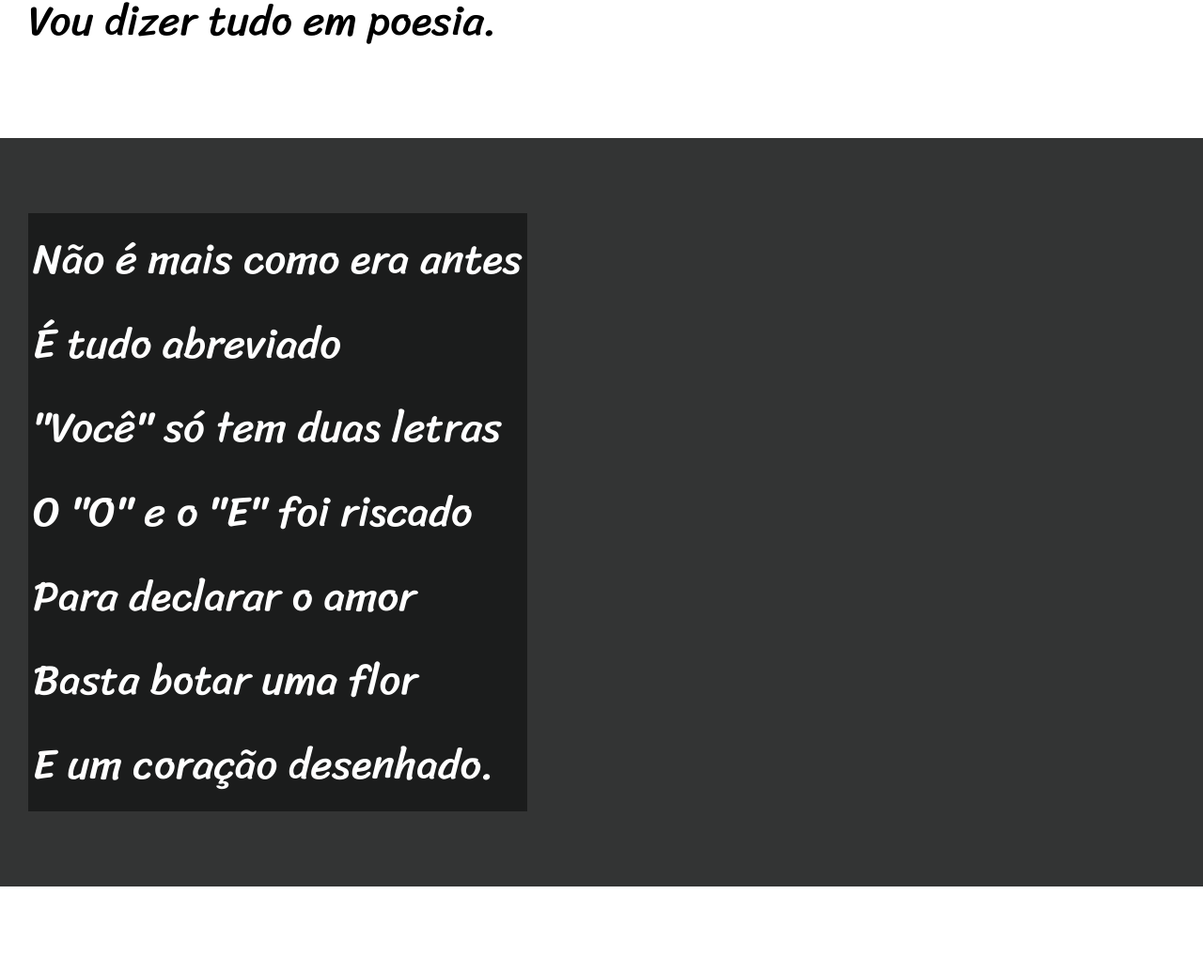
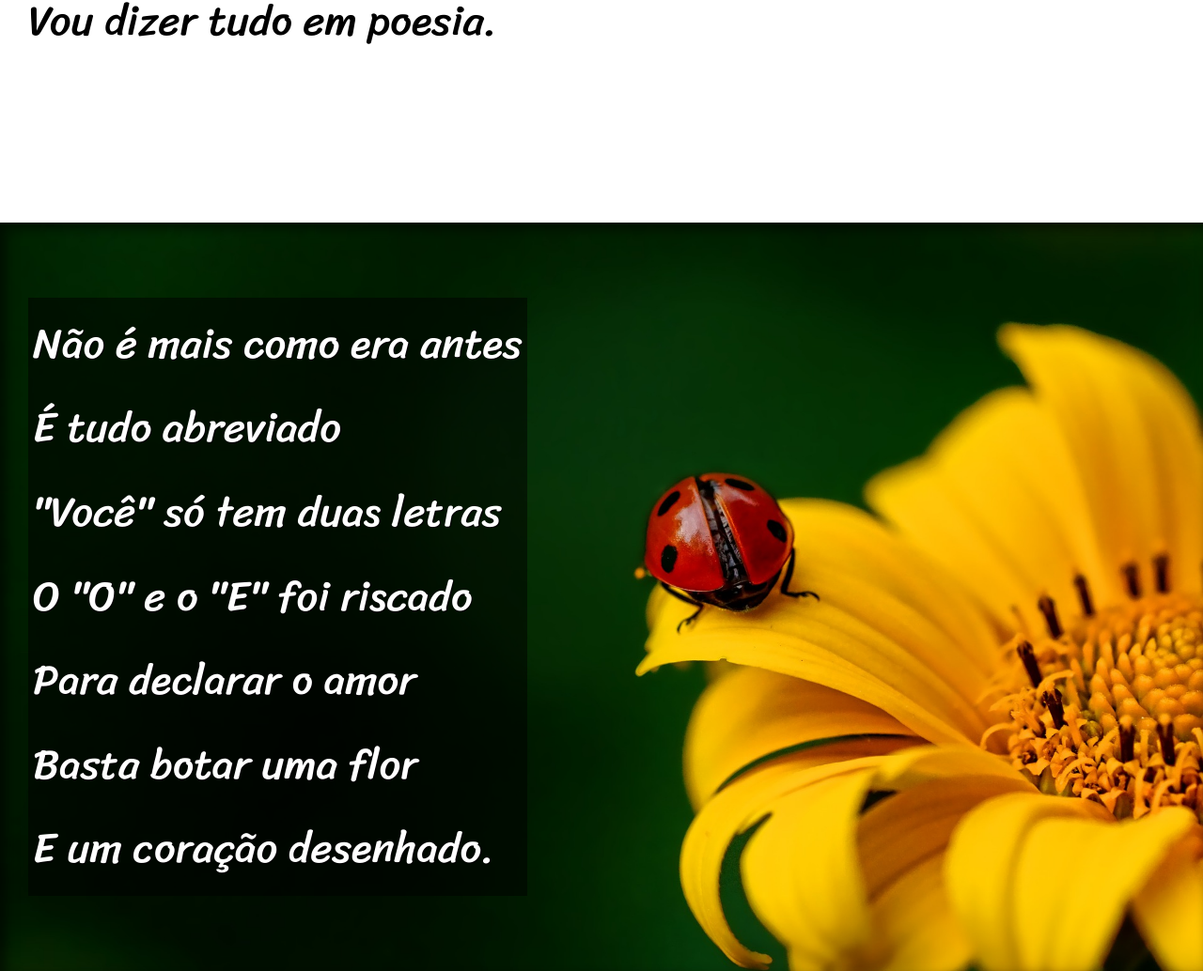
Before and after one commit to ryanbarros/html-css, a plain HTML site: page desafios/d012/index.html in a window 1280 px wide. Shown: the part 900-1934 px from the top of the page at 94% size. Drawn offline with Linux system fonts and the light colour scheme.

Commit message:
imagens adicionadas

```diff
--- a/desafios/d012/estilo/style.css
+++ b/desafios/d012/estilo/style.css
@@ -60,6 +60,9 @@ section {
     font-size: 3.5vw;
 }
 
+section > p{
+    padding-bottom: 2em;
+}
 
 section.normal{
     background-color: white;
@@ -69,14 +72,27 @@ section.normal{
 section.imagem{
     background-color: rgb(51, 52, 52);
     color: white;
+    box-shadow: inset 6px 6px 13px 0px rgba(0, 0, 0, 0.603);
+    background-size: cover;
+    background-attachment: fixed;
 }
 
 section.imagem > p{
     display: inline-block;
     padding: 5px;
-    background-color: rgba(0, 0, 0, 0.466);
+    background-color: rgba(0, 0, 0, 0.514);
+    text-shadow: 1px 1px 0px black;
+
 }
 
+section#img01{
+    background-image:url('../imagens/background001.jpg') ;
+    background-position: right center;
+}
+
+section#img02{
+    background-image: url('../imagens/background002.jpg');
+}
 
 footer{
     background-color: black;
--- a/desafios/d012/index.html
+++ b/desafios/d012/index.html
@@ -25,7 +25,7 @@
         </p>
     </section>
 
-    <section class="imagem">
+    <section class="imagem" id="img01">
         <p>
             Não é mais como era antes<br>
             É tudo abreviado<br>
@@ -63,7 +63,7 @@
     </section>
 
 
-    <section class="imagem">
+    <section class="imagem" id="img02">
         <p>
             Tenho saudade das cartas<br>
             Escritas com a própria mão<br>
```
